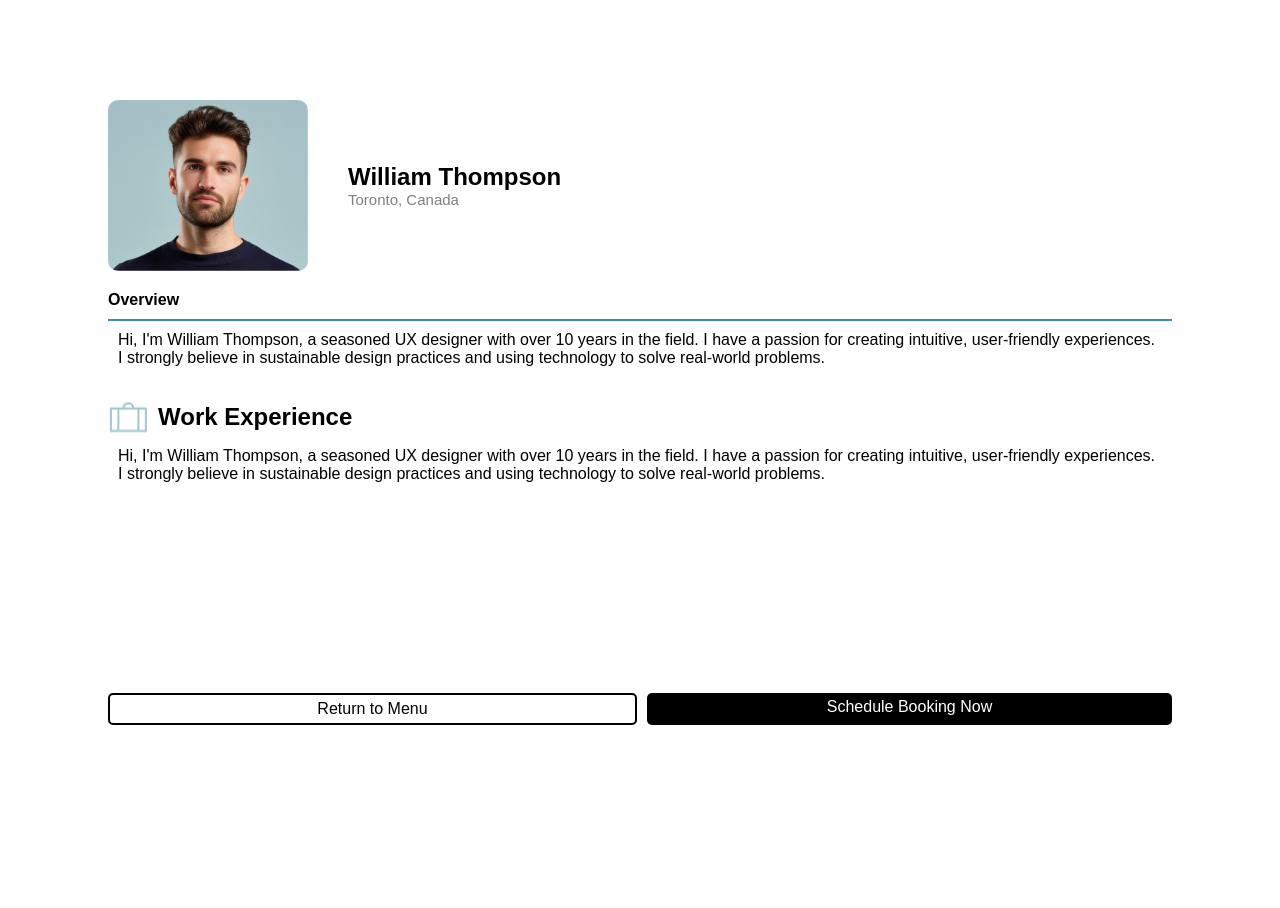
After one commit to Daniel-Harrington/Skilland, a Flask app: template app/templates/profile.html in a window 1280 px wide. The commit adds this page. Run offline with Flask 3, Linux system fonts and the light colour scheme; the template is opened without the code that fills it, so the values that code supplies are empty.

Commit message:
people and profile

```diff
--- a/app/static/styles.css
+++ b/app/static/styles.css
@@ -300,6 +300,7 @@ body {
   box-shadow: rgba(149, 157, 165, 0.2) 0px 8px 24px;
   width: 50px;
   height: 50px;
+  object-fit: contain;
 }
 
 .answer-container p {
@@ -449,3 +450,124 @@ body {
   width: 100%;
   cursor: pointer;
 }
+
+.profile-page {
+  margin: 0px 100px;
+  margin-top: 100px;
+}
+
+.profile-page-header {
+  display: flex;
+  flex-direction: row;
+}
+
+.profile-page-header-info {
+  display: flex;
+  flex-direction: column;
+  justify-content: center;
+  align-items: start;
+  width: 100%;
+}
+
+.profile-page-header-info h2 {
+  margin: 0;
+}
+
+.profile-page-header-info h3 {
+  margin: 0;
+  color: gray;
+  font-weight: 10;
+  font-size: 15px;
+}
+
+.profile-page-header img {
+  border-radius: 10px;
+  width: 200px;
+  margin-right: 40px;
+}
+
+.profile-info {
+  display: flex;
+  flex-direction: column;
+  justify-content: start;
+  align-items: start;
+}
+
+.profile-info h4 {
+  margin: 0;
+  margin-top: 20px;
+}
+
+.profile-info p {
+  margin: 10px;
+}
+
+.profile-page-buttons {
+  margin-top: 200px;
+  width: 100%;
+  display: flex;
+}
+
+.line {
+  height: 2px;
+  width: 100%;
+  background-color: #3f8da2;
+  margin-top: 1%;
+}
+
+.work-experience-icon {
+  height: 40px;
+  width: 40px;
+}
+
+.work-experience-title {
+  display: flex;
+  justify-content: center;
+  align-items: center;
+  flex-direction: row;
+  margin-top: 20px;
+}
+
+.work-experience-title h2 {
+  margin: 0;
+  margin-left: 10px;
+}
+
+.profile-paragraph {
+  text-align: left;
+}
+
+#people {
+  border-collapse: collapse;
+  width: 100%;
+  box-shadow: rgba(149, 157, 165, 0.2) 0px 8px 24px;
+}
+
+#people td,
+#people th {
+  padding: 4px;
+}
+
+#people tr:nth-child(even) {
+  background-color: #fffdfd;
+}
+
+#people tr:hover {
+  background-color: #ddd;
+}
+
+#people th {
+  padding-top: 12px;
+  padding-bottom: 12px;
+  text-align: left;
+  background-color: #58a8c5;
+  color: white;
+  text-align: center;
+}
+
+#people img {
+  width: 70px;
+  height: 70px;
+  object-fit: fill;
+  border-radius: 100px;
+}
--- /dev/null
+++ b/app/templates/profile.html
@@ -0,0 +1,48 @@
+<!DOCTYPE html>
+<html>
+  <head>
+    <meta charset="UTF-8" />
+    <title>Skillsland</title>
+    <link rel="stylesheet" type="text/css" href="../static/styles.css" />
+  </head>
+
+  <body class="skill-inventory-page">
+    <div class="profile-page">
+      <div class="profile-page-header">
+        <img src="../static/Matches/Rectangle 232.png" />
+        <div class="profile-page-header-info">
+          <h2>William Thompson</h2>
+          <h3>Toronto, Canada</h3>
+        </div>
+      </div>
+      <div class="profile-info">
+        <h4>Overview</h4>
+        <div class="line"></div>
+        <p class="profile-paragraph">
+          Hi, I'm William Thompson, a seasoned UX designer with over 10 years in
+          the field. I have a passion for creating intuitive, user-friendly
+          experiences. I strongly believe in sustainable design practices and
+          using technology to solve real-world problems.
+        </p>
+        <div class="work-experience-title">
+          <img
+            src="../static/Images/bytesize_work.png"
+            class="work-experience-icon"
+          />
+          <h2>Work Experience</h2>
+        </div>
+        <p class="profile-paragraph">
+          Hi, I'm William Thompson, a seasoned UX designer with over 10 years in
+          the field. I have a passion for creating intuitive, user-friendly
+          experiences. I strongly believe in sustainable design practices and
+          using technology to solve real-world problems.
+        </p>
+
+        <div class="profile-page-buttons">
+          <div class="matches-button-outline">Return to Menu</div>
+          <div class="matches-button">Schedule Booking Now</div>
+        </div>
+      </div>
+    </div>
+  </body>
+</html>
--- a/app/templates/q_teach1.html
+++ b/app/templates/q_teach1.html
@@ -44,6 +44,8 @@
           <img src="../static/Images/maki_fitness-centre.png" />
           <p>Fitness & Wellbeing</p>
         </div>
+      </div>
+      <div class="answer-content">
         <div class="answer-container">
           <img src="../static/Images/Vector-5.png" />
           <p>Science & Academics</p>
@@ -65,7 +67,7 @@
         </div>
 
         <div class="answer-container">
-          <img src="../static/Images/Group 2323.png" />
+          <img src="../static/Images/Vector-6.png" />
           <p>Photography & Videography</p>
           <select class="selection">
             <option value="beginner">Beginner</option>
```
Also changed, not shown: app/templates/main.html (+7 -10 lines), app/templates/match.html (+36 -0 lines), app/templates/people.html (added, +42 -0 lines), app/static/Images/bytesize_work.png (added), app/templates/matchpage.html (deleted), 2 other files.
